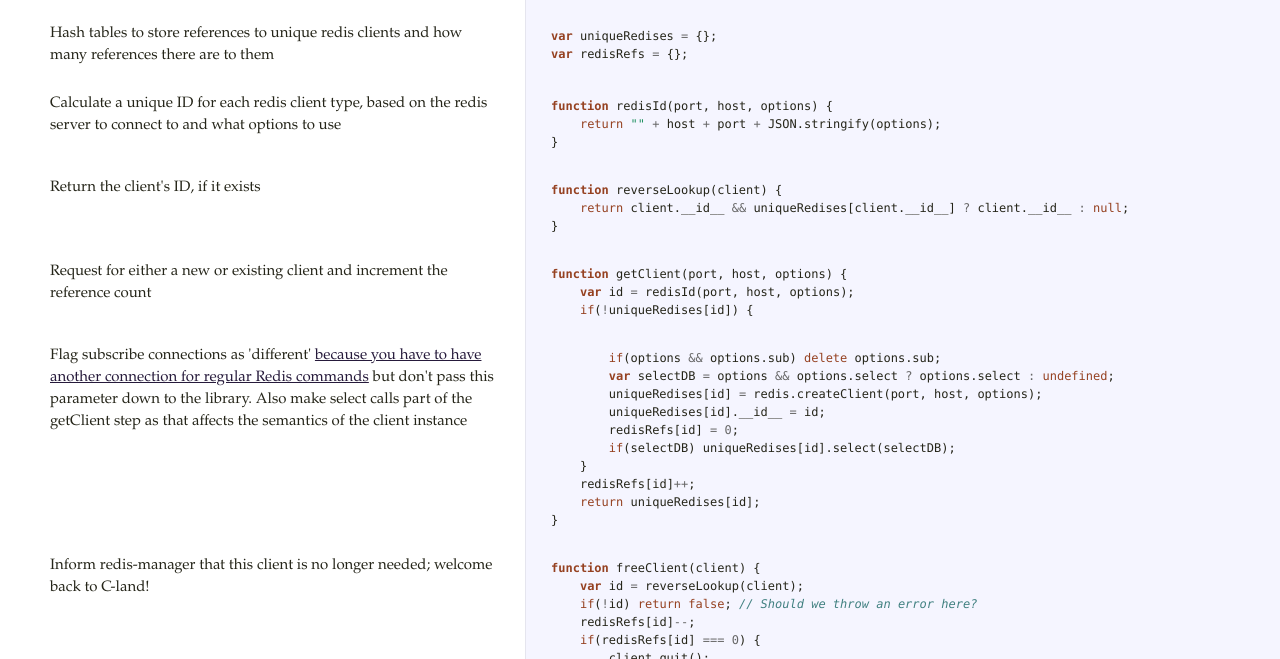
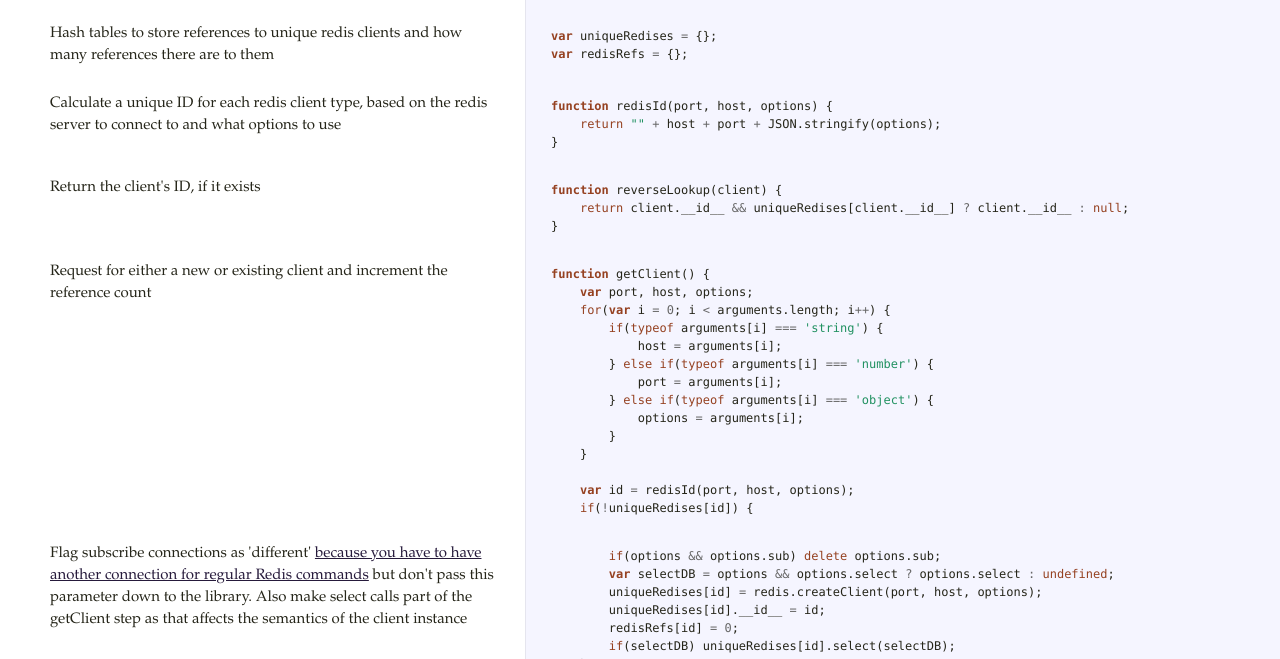
Before and after one commit to nvdnkpr/redis-manager, a plain HTML site: page index.html in a window 1280 px wide. Shown: the part 141-800 px from the top of the page. Drawn offline with Linux system fonts and the light colour scheme.

Commit message:
Automatic documentation for version 0.1.6

```diff
--- a/index.html
+++ b/index.html
@@ -4,7 +4,18 @@
     <span class="k">return</span> <span class="s2">&quot;&quot;</span> <span class="o">+</span> <span class="nx">host</span> <span class="o">+</span> <span class="nx">port</span> <span class="o">+</span> <span class="nx">JSON</span><span class="p">.</span><span class="nx">stringify</span><span class="p">(</span><span class="nx">options</span><span class="p">);</span>
 <span class="p">}</span></pre></div>             </td>           </tr>                               <tr id="section-4">             <td class="docs">               <div class="pilwrap">                 <a class="pilcrow" href="#section-4">&#182;</a>               </div>               <p>Return the client's ID, if it exists</p>             </td>             <td class="code">               <div class="highlight"><pre><span class="kd">function</span> <span class="nx">reverseLookup</span><span class="p">(</span><span class="nx">client</span><span class="p">)</span> <span class="p">{</span>
     <span class="k">return</span> <span class="nx">client</span><span class="p">.</span><span class="nx">__id__</span> <span class="o">&amp;&amp;</span> <span class="nx">uniqueRedises</span><span class="p">[</span><span class="nx">client</span><span class="p">.</span><span class="nx">__id__</span><span class="p">]</span> <span class="o">?</span> <span class="nx">client</span><span class="p">.</span><span class="nx">__id__</span> <span class="o">:</span> <span class="kc">null</span><span class="p">;</span>
-<span class="p">}</span></pre></div>             </td>           </tr>                               <tr id="section-5">             <td class="docs">               <div class="pilwrap">                 <a class="pilcrow" href="#section-5">&#182;</a>               </div>               <p>Request for either a new or existing client and increment the reference count</p>             </td>             <td class="code">               <div class="highlight"><pre><span class="kd">function</span> <span class="nx">getClient</span><span class="p">(</span><span class="nx">port</span><span class="p">,</span> <span class="nx">host</span><span class="p">,</span> <span class="nx">options</span><span class="p">)</span> <span class="p">{</span>
+<span class="p">}</span></pre></div>             </td>           </tr>                               <tr id="section-5">             <td class="docs">               <div class="pilwrap">                 <a class="pilcrow" href="#section-5">&#182;</a>               </div>               <p>Request for either a new or existing client and increment the reference count</p>             </td>             <td class="code">               <div class="highlight"><pre><span class="kd">function</span> <span class="nx">getClient</span><span class="p">()</span> <span class="p">{</span>
+    <span class="kd">var</span> <span class="nx">port</span><span class="p">,</span> <span class="nx">host</span><span class="p">,</span> <span class="nx">options</span><span class="p">;</span>
+    <span class="k">for</span><span class="p">(</span><span class="kd">var</span> <span class="nx">i</span> <span class="o">=</span> <span class="mi">0</span><span class="p">;</span> <span class="nx">i</span> <span class="o">&lt;</span> <span class="nx">arguments</span><span class="p">.</span><span class="nx">length</span><span class="p">;</span> <span class="nx">i</span><span class="o">++</span><span class="p">)</span> <span class="p">{</span>
+        <span class="k">if</span><span class="p">(</span><span class="k">typeof</span> <span class="nx">arguments</span><span class="p">[</span><span class="nx">i</span><span class="p">]</span> <span class="o">===</span> <span class="s1">&#39;string&#39;</span><span class="p">)</span> <span class="p">{</span>
+            <span class="nx">host</span> <span class="o">=</span> <span class="nx">arguments</span><span class="p">[</span><span class="nx">i</span><span class="p">];</span>
+        <span class="p">}</span> <span class="k">else</span> <span class="k">if</span><span class="p">(</span><span class="k">typeof</span> <span class="nx">arguments</span><span class="p">[</span><span class="nx">i</span><span class="p">]</span> <span class="o">===</span> <span class="s1">&#39;number&#39;</span><span class="p">)</span> <span class="p">{</span>
+            <span class="nx">port</span> <span class="o">=</span> <span class="nx">arguments</span><span class="p">[</span><span class="nx">i</span><span class="p">];</span>
+        <span class="p">}</span> <span class="k">else</span> <span class="k">if</span><span class="p">(</span><span class="k">typeof</span> <span class="nx">arguments</span><span class="p">[</span><span class="nx">i</span><span class="p">]</span> <span class="o">===</span> <span class="s1">&#39;object&#39;</span><span class="p">)</span> <span class="p">{</span>
+            <span class="nx">options</span> <span class="o">=</span> <span class="nx">arguments</span><span class="p">[</span><span class="nx">i</span><span class="p">];</span>
+        <span class="p">}</span>
+    <span class="p">}</span>
+
     <span class="kd">var</span> <span class="nx">id</span> <span class="o">=</span> <span class="nx">redisId</span><span class="p">(</span><span class="nx">port</span><span class="p">,</span> <span class="nx">host</span><span class="p">,</span> <span class="nx">options</span><span class="p">);</span>
     <span class="k">if</span><span class="p">(</span><span class="o">!</span><span class="nx">uniqueRedises</span><span class="p">[</span><span class="nx">id</span><span class="p">])</span> <span class="p">{</span></pre></div>             </td>           </tr>                               <tr id="section-6">             <td class="docs">               <div class="pilwrap">                 <a class="pilcrow" href="#section-6">&#182;</a>               </div>               <p>Flag subscribe connections as 'different' <a href="https://github.com/mranney/node_redis#publish--subscribe">because you have to have another connection for regular Redis commands</a>
 but don't pass this parameter down to the library. Also make select calls part of the getClient step as that affects the semantics of the client instance</p>             </td>             <td class="code">               <div class="highlight"><pre>        <span class="k">if</span><span class="p">(</span><span class="nx">options</span> <span class="o">&amp;&amp;</span> <span class="nx">options</span><span class="p">.</span><span class="nx">sub</span><span class="p">)</span> <span class="k">delete</span> <span class="nx">options</span><span class="p">.</span><span class="nx">sub</span><span class="p">;</span>
```
